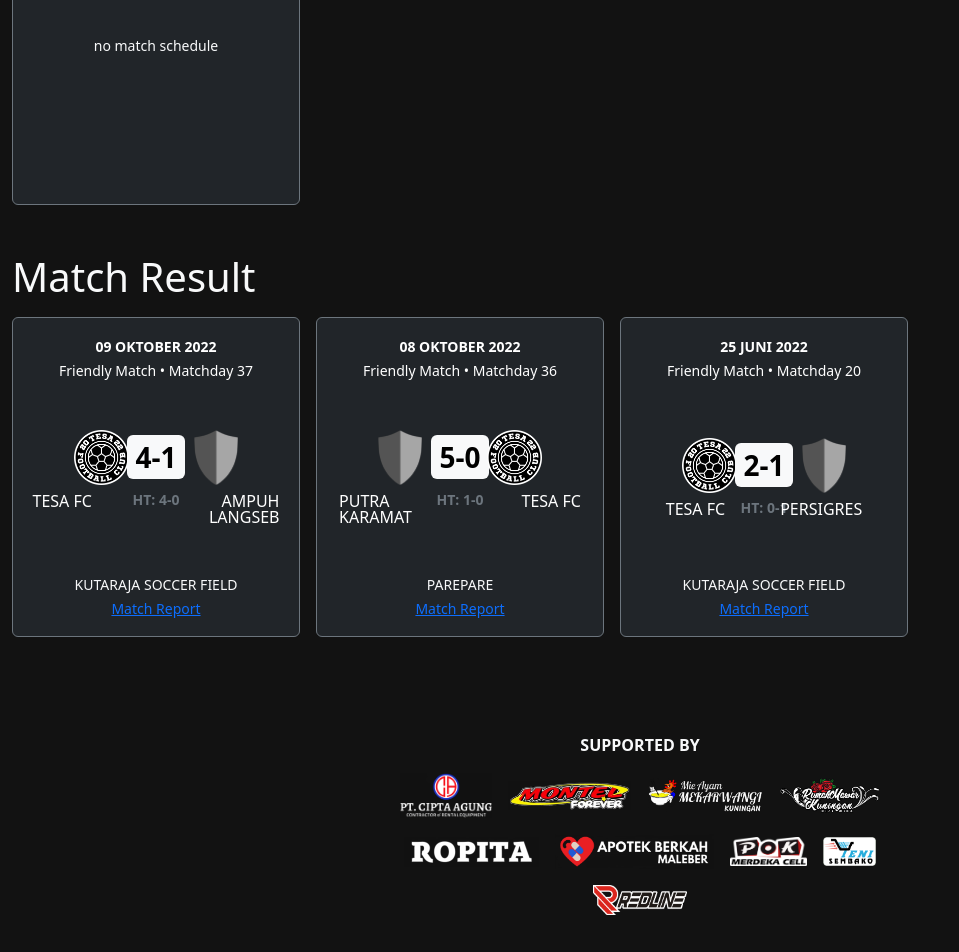
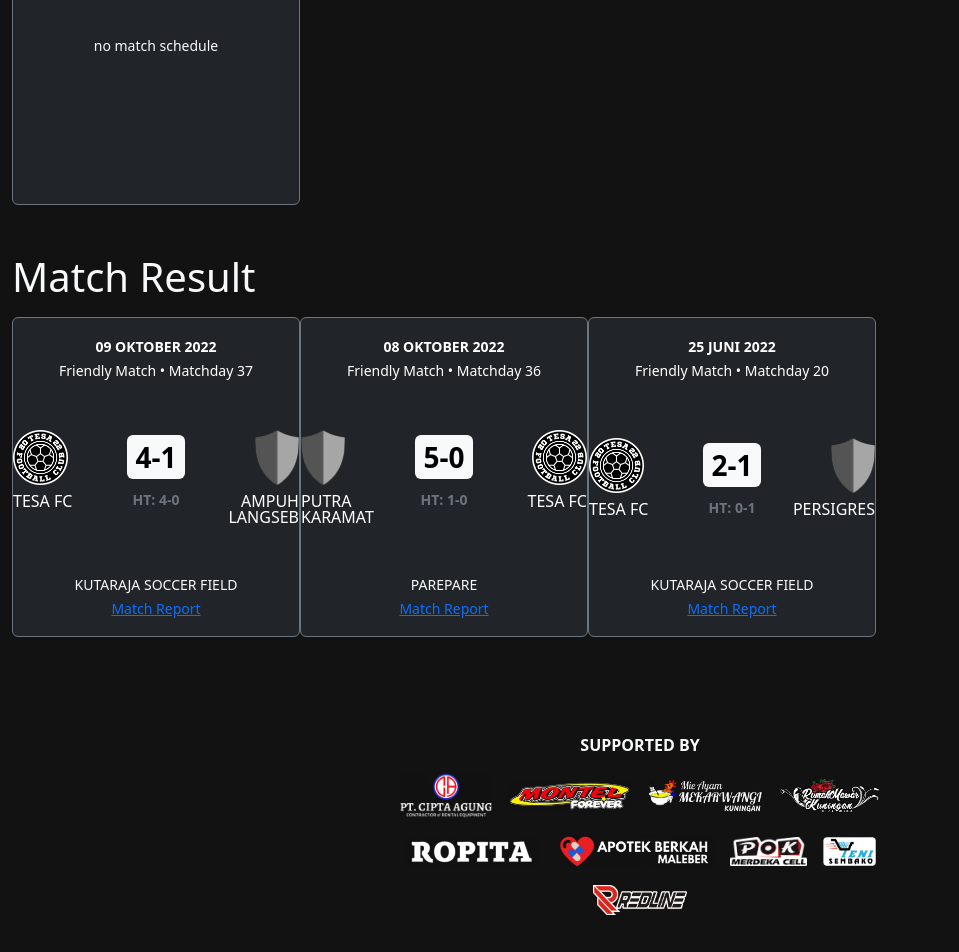
Before and after one commit to tesafc/tesafc.github.io, a Jekyll site: the page built from index.html, in a window 1280 px wide. Shown: the part 970-1922 px from the top of the page, without its empty margins (0-959 px from the left). Built offline with Jekyll 4.4.1, drawn with Linux system fonts in a browser that asks for light colours; nearby versions of some CDN libraries.

Commit message:
Update index.html

```diff
--- a/index.html
+++ b/index.html
@@ -81,13 +81,13 @@ description: tesa fc official website
     <h1 class="text-capitalize mt-5 mb-3">Match result</h1>
     <div class="d-flex flex-row flex-nowrap overflow-auto">
       {% for match in match-result reversed %}
-      <div class="card h-100 text-bg-dark border-secondary me-3" style="min-width: 18rem; min-height: 20rem;">
+      <div class="card h-100 text-bg-dark border-secondary" style="min-width: 18rem; min-height: 20rem;">
         <div class="card-header text-bg-dark bg-transparent text-center border-0 pt-3">
           <p class="card-text text-uppercase fw-bolder mb-0"><small>{{ match.time }}</small></p>
           <p class="card-text text-capitalize mb-0"><small>{{ match.competition }} • {{ match.matchday }}</small></p>
         </div>
-        <div class="card-body d-flex flex-column justify-content-center align-items-center p-0">
-          <div class="row g-1 d-flex justify-content-between">
+        <div class="card-body d-flex flex-column justify-content-center p-0">
+          <div class="row g-1 d-flex flex-row justify-content-between">
             <div class="col-4 d-flex justify-content-start">
               <img src="{% if match.home-team.logo %}{{ match.home-team.logo | relative_url }}{% else %}{{ '/assets/img/logo/logo-blank.png' | relative_url }}{% endif %}" alt="" class="text-start" width="auto" height="55">
             </div>
```
